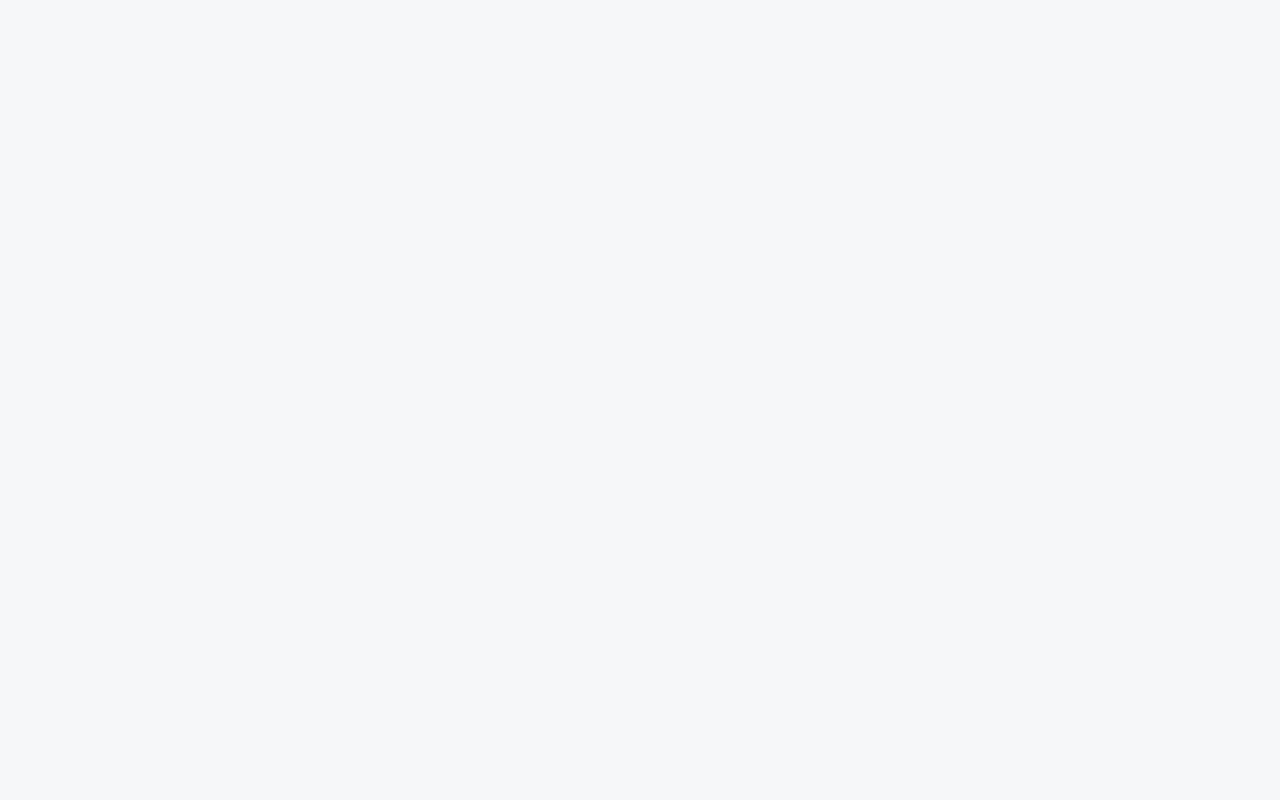
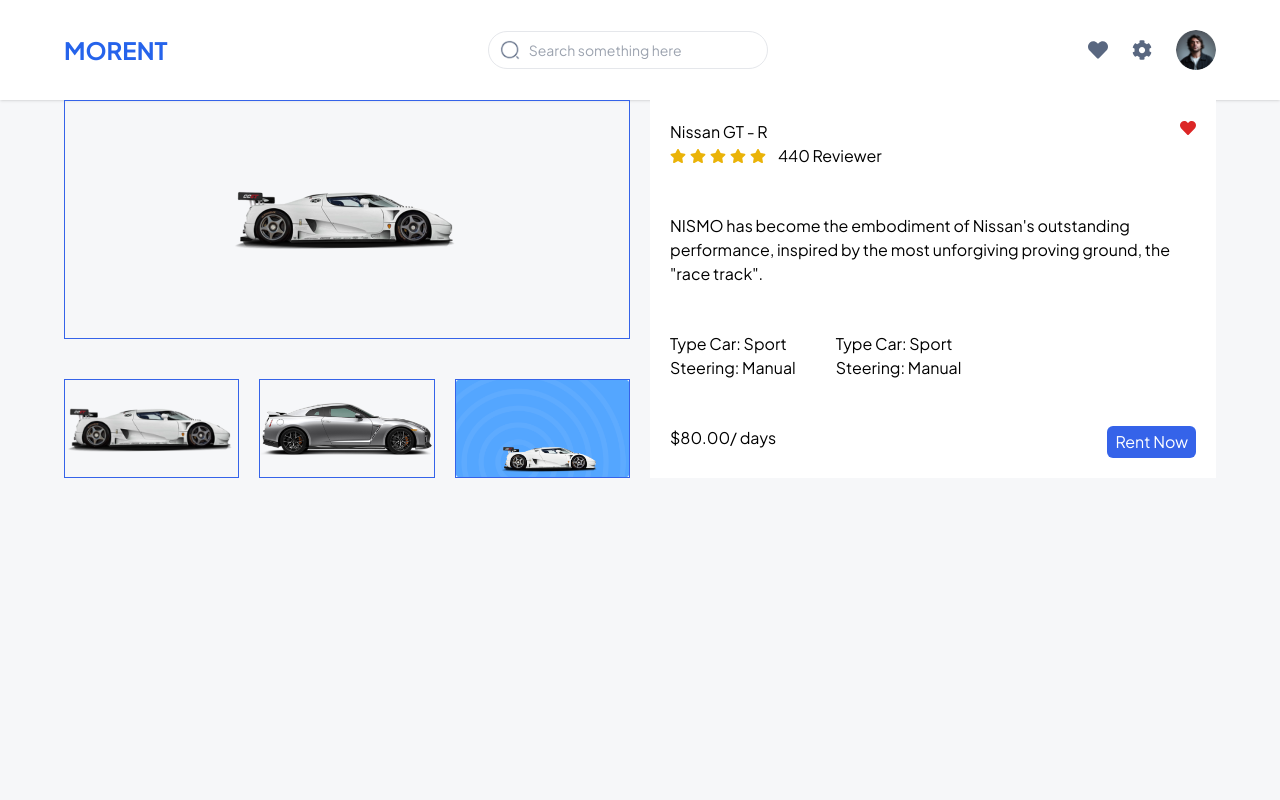
Before and after one commit to amin063/MORENT, a React (Vite) app: page /details in a window 1280 px wide. Before the commit this address had no page. Shown: the top 800 px of the page. Built offline with nearby package versions, Linux system fonts and the light colour scheme.

Commit message:
Added Car Details Demo

```diff
--- a/src/components/containers/BasicContainer.jsx
+++ b/src/components/containers/BasicContainer.jsx
@@ -3,7 +3,7 @@
 
 function BasicContainer() {
   return (
-      <div className='flex w-[100%] flex-wrap justify-center items-center col-span-10 px-5  md:col-span-8 mb-[100px]'>
+      <div className='flex w-[100%] flex-wrap justify-center items-center col-span-10 px-5 md:col-span-8 mb-[100px]'>
         <BasicCart />
         <BasicCart />
         <BasicCart />
--- a/src/pages/details/Details.jsx
+++ b/src/pages/details/Details.jsx
@@ -1,8 +1,11 @@
 import React from 'react'
+import CarDetails from './carDetails/CarDetails'
 
 function Details() {
   return (
-    <div>Details</div>
+    <div>
+      <CarDetails/>
+    </div>
   )
 }
 
--- /dev/null
+++ b/src/pages/details/carDetails/CarDetails.jsx
@@ -0,0 +1,58 @@
+import React from 'react'
+import image1 from '../../../assets/images/car.png'
+import image2 from '../../../assets/images/car2.png'
+import image3 from '../../../assets/images/introCards/introCard.png'
+import { FaStar } from "react-icons/fa";
+import { FaHeart } from "react-icons/fa";
+import BasicBtn from '../../../components/button/BasicBtn';
+
+const CarDetails = () => {
+    return (
+        <div className='grid grid-rows-2 gap-5 md:grid-cols-2 w-[90%] m-auto'>
+            <div className='grid gap-10 grid-rows-3'>
+                <div className='row-span-2 border border-primary p-10 flex justify-center items-center'><img src={image1} /></div>
+                <div className='row-span-1 gap-5 grid grid-cols-3'>
+                    <div className='border border-primary flex justify-center items-center'><img src={image1} /></div>
+                    <div className='border border-primary flex justify-center items-center'><img src={image2} /></div>
+                    <div className='border border-primary flex justify-center items-center'><img src={image3} /></div>
+                </div>
+            </div>
+            <div className='bg-white flex flex-col justify-between gap-5 p-5'>
+                <div className='flex justify-between'>
+                    <div className='flex flex-col'>
+                        <h1>Nissan GT - R</h1>
+                        <div className='flex justify-center items-center gap-1'>
+                            <FaStar className='text-yellow-500' />
+                            <FaStar className='text-yellow-500' />
+                            <FaStar className='text-yellow-500' />
+                            <FaStar className='text-yellow-500' />
+                            <FaStar className='text-yellow-500' />
+                            <p className='ml-2'>440 Reviewer</p>
+                        </div>
+                    </div>
+                    <FaHeart className='text-red-600' />
+                </div>
+                {/* INFO */}
+                <p>NISMO has become the embodiment of Nissan's outstanding performance, inspired by the most unforgiving proving ground, the "race track".</p>
+                {/* FEATURES */}
+                <div className='flex gap-10'>
+                    <div>
+                        <p>Type Car: Sport</p>
+                        <p>Steering: Manual</p>
+                    </div>
+                    <div>
+                        <p>Type Car: Sport</p>
+                        <p>Steering: Manual</p>
+                    </div>
+                </div>
+                {/* BUY */}
+                <div className='flex justify-between'>
+                    $80.00/ days
+                    <BasicBtn />
+                </div>
+            </div>
+        </div>
+    )
+}
+
+export default CarDetails
--- /dev/null
+++ b/src/pages/details/reviews/Reviews.jsx
@@ -0,0 +1,17 @@
+import React from 'react'
+import car from '../../../assets/images/car2.png'
+const Reviews = () => {
+    return (
+        <div className='grid grid-cols-2'>
+            <div className='grid grid-rows-3'>
+                <div className='row-span-2'><img src={car} /></div>
+                <div className='row-span-1'><img src={car} /></div>
+            </div>
+            <div>
+                asdfsafd
+            </div>
+        </div>
+    )
+}
+
+export default Reviews
--- a/src/routes/AppRoutes.jsx
+++ b/src/routes/AppRoutes.jsx
@@ -2,6 +2,7 @@
 import { Route, Routes } from 'react-router-dom'
 import UserLayout from '../layout/UserLayout'
 import Home from '../pages/home/Home'
+import Details from '../pages/details/Details'
 
 function AppRoutes() {
     return (
@@ -9,6 +10,7 @@
             <Routes>
                 <Route path='/' element={<UserLayout />}>
                     <Route index element={<Home />} />
+                    <Route path='details' element={<Details />} />
                 </Route>
             </Routes>
         </div>
```
Also changed, not shown: src/index.css (line endings or trailing spaces).
